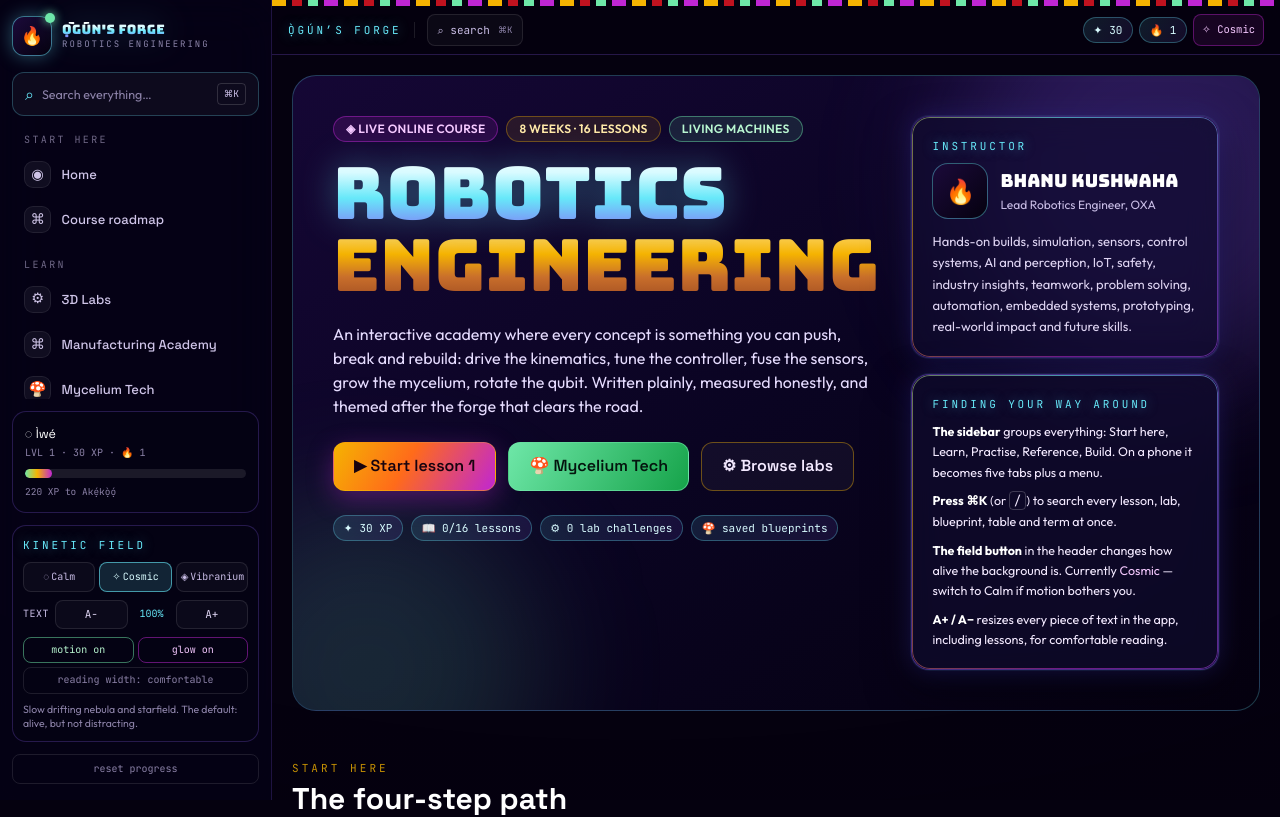
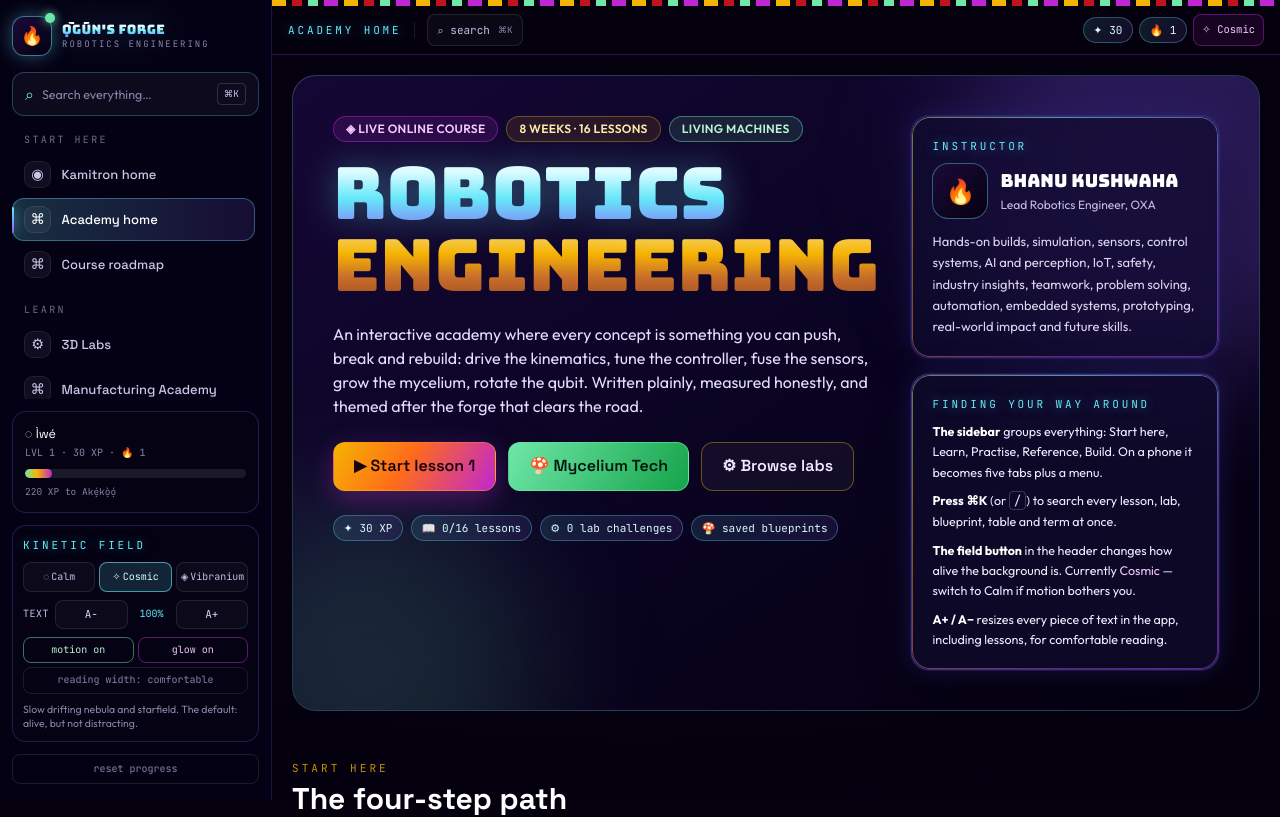
Before and after one commit to Mr-Mastrianni/ogun-forge-robotics-academy, a React (Vite) app: page /academy in a window 1280 px wide. Shown: the top 817 px of the page. Built offline with nearby package versions, Linux system fonts and the light colour scheme.

Commit message:
Integrate Kamitron public entry and preserve academy routes

```diff
--- a/src/components/Layout.tsx
+++ b/src/components/Layout.tsx
@@ -24,7 +24,8 @@ const NAV_GROUPS: { label: string; items: NavEntry[] }[] = [
   {
     label: 'Start here',
     items: [
-      { to: '/', label: 'Home', glyph: '◉', hint: 'The guided 4-step path' },
+      { to: '/', label: 'Kamitron home', glyph: '◉', hint: 'Return to the research studio' },
+      { to: '/academy', label: 'Academy home', glyph: '⌘', hint: 'The guided 4-step path' },
       { to: '/course', label: 'Course roadmap', glyph: '⌘', hint: '16 lessons across 8 weeks' },
     ],
   },
@@ -78,7 +79,7 @@ const NAV_GROUPS: { label: string; items: NavEntry[] }[] = [
 const ALL_ITEMS = NAV_GROUPS.flatMap((g) => g.items);
 
 const MOBILE_TABS: NavEntry[] = [
-  { to: '/', label: 'Home', glyph: '◉', hint: '' },
+  { to: '/academy', label: 'Academy', glyph: '◉', hint: '' },
   { to: '/course', label: 'Course', glyph: '⌘', hint: '' },
   { to: '/labs', label: 'Labs', glyph: '⚙', hint: '' },
   { to: '/ideas', label: 'Ideas', glyph: '🧬', hint: '' },
@@ -86,7 +87,7 @@ const MOBILE_TABS: NavEntry[] = [
 ];
 
 function sectionLabel(pathname: string): string {
-  if (pathname === '/') return 'Home';
+  if (pathname === '/academy') return 'Academy home';
   const hit = [...ALL_ITEMS]
     .filter((i) => i.to !== '/')
     .sort((a, b) => b.to.length - a.to.length)
@@ -210,7 +211,7 @@ function FieldControls({ compact = false }: { compact?: boolean }) {
 
 function Brand({ small = false }: { small?: boolean }) {
   return (
-    <NavLink to="/" className="flex items-center gap-2.5">
+    <NavLink to="/academy" className="flex items-center gap-2.5">
       <span className="relative grid h-10 w-10 place-items-center rounded-xl border border-[#67e8f9]/50 bg-gradient-to-br from-[#1b0a3a] to-[#05010f] text-lg shadow-[0_0_18px_rgba(103,232,249,0.35)]">
         🔥
         <span className="absolute -right-1 -top-1 h-2.5 w-2.5 rounded-full bg-[#6ee7a8] shadow-[0_0_10px_rgba(110,231,168,0.9)]" />
```
